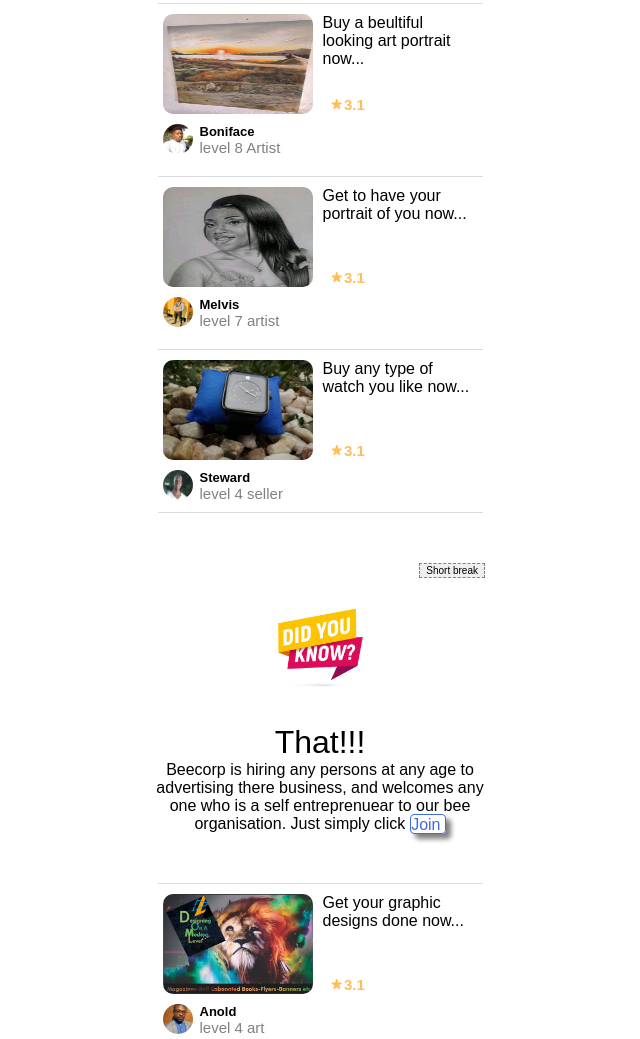
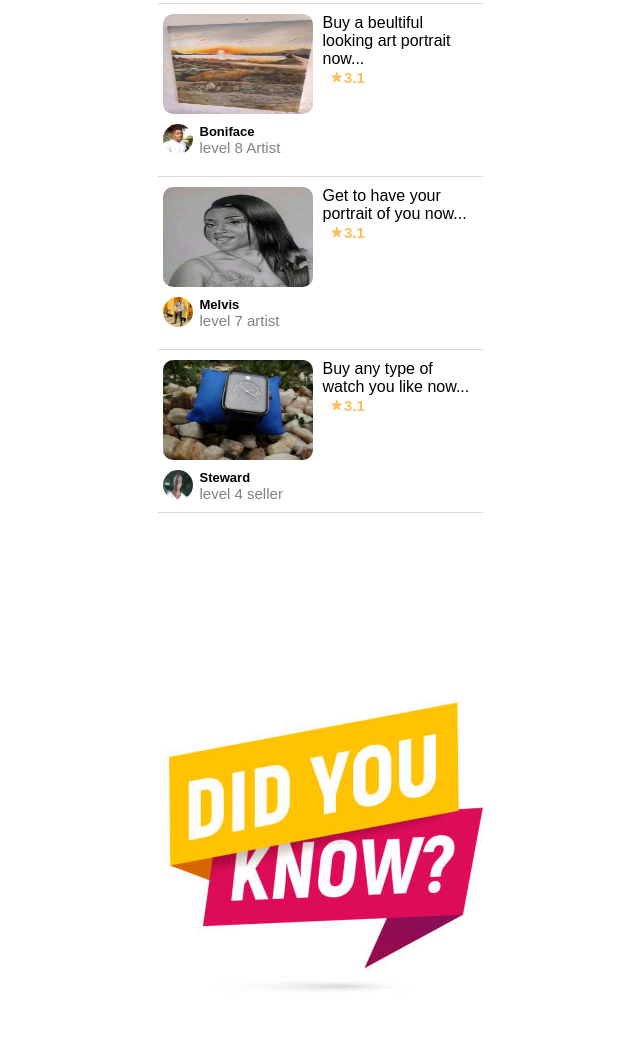
Before and after one commit to Bartwel27/corp, a plain HTML site: page index.html in a window 1280 px wide. Shown: the part 1073-2112 px from the top of the page, without its empty margins (320-960 px from the left). Drawn offline with nearby package versions, Linux system fonts and the light colour scheme.

Commit message:
Add files via upload

```diff
--- a/css/designX/index.css
+++ b/css/designX/index.css
@@ -23,8 +23,8 @@ body{
         margin:0 auto;
         box-shadow:0px 5px 5px #F1F1F2;
         background:white;
-        position:static;
-        top:;
+        position:sticky;
+        top:0;
        }
 
 
@@ -78,7 +78,7 @@ body{
             height:30px;
             padding:0;
             margin:0;
-            margin-top:25px;
+            margin-top:20px;
             margin-right:5px;
             }
             /*Overide*/
@@ -93,6 +93,18 @@ body{
 
             }#navBtncont #cancelBtn{
             display:none;
+            }#navBtncont #contactbtn{
+            height:30px;
+            width:60px;
+            margin-top:5px;
+            margin-right:10px;
+            margin-left:10px;
+            border-radius:5px;
+            border:0px;
+            box-shadow:0px 0px 5px grey;
+            background:none;
+            outline:none;
+            curser:pointer;
             }
 
 
@@ -101,7 +113,7 @@ body{
                 width:100%;
                 max-width:600px;
                 margin:0 auto;
-                position:relative;
+
                 }
 
 
@@ -209,7 +221,7 @@ body{
                         width:160px;
                         height:100px;
                         margin-left:10px;
-                        position:relative;
+
                         border:0px solid grey;
                        }#discript #disc-rate p{
                         padding:0;
@@ -219,7 +231,7 @@ body{
                         font-size:px;
                         font-weight:lighter;
                        }#discript #disc-rate button{
-                        position:absolute;
+
                         bottom:0;
                         background:none;
                         border:0px;
@@ -325,47 +337,6 @@ body{
 
 
 
-                       #query{
-                        width:100%;
-                        max-width:330px;
-                        margin:0 auto;
-                        margin-bottom:50px;
-                        margin-top:50px;
-                        position:relative;
-                        display:n;
-                       }#query img{
-                        width:50%;
-                        display:flex;
-                        margin:auto;
-                       }#query h1{
-                        text-align:center;
-                        margin:0;
-                        padding:0;
-                        font-weight:lighter;
-                       }#query p{
-                        width:100%;
-                        max-width:330px;
-                        margin:0 auto;
-                        text-align:center;
-                        font-size:px;
-                        font-weight:lighter;
-                       }#query p a{
-                        color:royalblue;
-                        box-shadow:5px 5px 5px grey;
-                        border:0.1px solid royalblue;
-                        font-size:px;
-                        padding:0.5px;
-                        padding-right:4px;
-                        border-radius:4px;
-                        width:;
-                       }#query button{
-                        position:absolute;
-                        top:0;
-                        right:0;
-                        border:1px dashed grey;
-                        font-size:10px;
-                        outline:none;
-                       }
 
 
 
@@ -376,7 +347,7 @@ body{
                         max-width:350px;
                         margin:0 auto;
                         margin-bottom:10px;
-                        display:no;
+                        display:none;
                         }#preView h2{
                          width:150px;
                          margin:0 auto;
```
